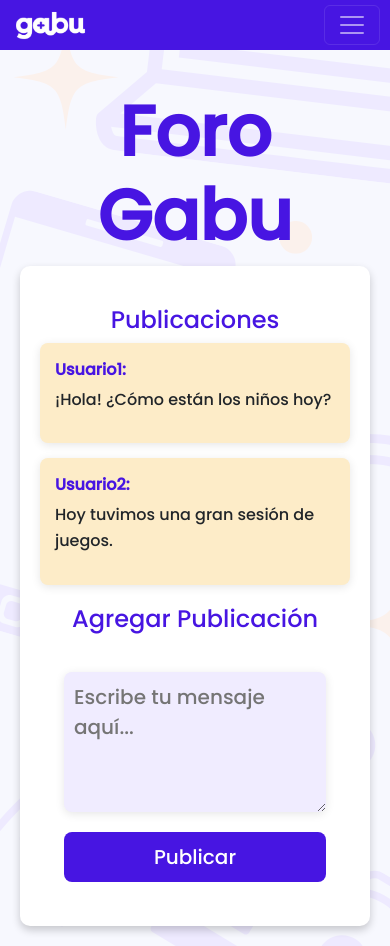
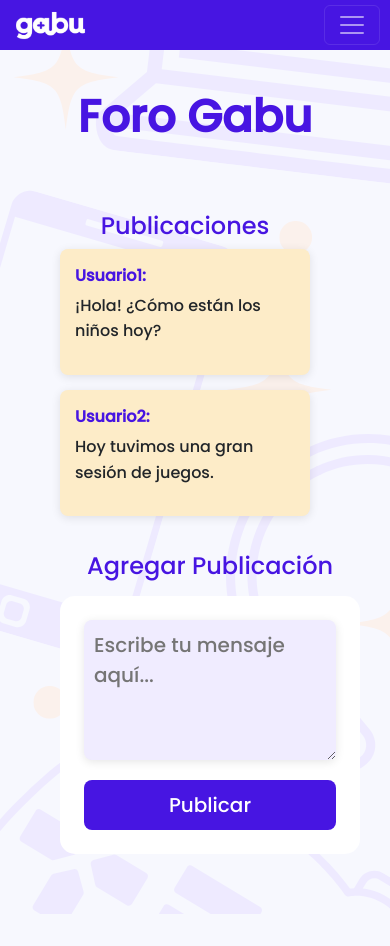
Before and after one commit to kimherdz/gabu-insights, a React (Create React App) app: page /social in a window 390 px wide. After the commit the page ends 914 px from the top, so only its background shows below. Built offline with nearby package versions, Linux system fonts and the light colour scheme.

Commit message:
ya todo es responsive :D

```diff
--- a/src/index.css
+++ b/src/index.css
@@ -11,5 +11,11 @@ h1{
   text-align: center;
   font-family: "Poppins", sans-serif;
   color: #4715e2 !important;
-  font-size: 70px !important;
+  font-size: 45px !important;
 }
+
+@media (max-width: 480px) {
+  h1 {
+    font-size: 1.5rem;
+  }
+}
--- a/src/pages/coaches/coach.css
+++ b/src/pages/coaches/coach.css
@@ -1,8 +1,8 @@
-h2{
-text-align: center;
-margin:20px;
-font-size: 50px;
-font-weight: bold;
+h2 {
+  text-align: center;
+  margin: 20px;
+  font-size: 2.5rem; /* Ajustado para que sea responsive */
+  font-weight: bold;
 }
 
 form {
--- a/src/pages/parenting.jsx
+++ b/src/pages/parenting.jsx
@@ -38,7 +38,7 @@ const Parenting = () => {
           itemStyle: {
             borderRadius: 10,
             borderColor: '#fff',
-            borderWidth: 2,
+            borderWidth: 3,
           },
           label: {
             show: false,
--- a/src/pages/social.jsx
+++ b/src/pages/social.jsx
@@ -30,6 +30,8 @@ const Social = () => {
       <h1 className="forum-title" style={{ fontWeight: 'bold'}}>Foro Gabu</h1>
 
       <div className="forum-container">
+        <div className="content-container"> {/* Agrupando publicaciones y formulario */}
+          <div className="post-section"> {/* Sección de publicaciones */}
             <h4 className="section-title">Publicaciones</h4>
             <ul className="post-list">
               {posts.map((post) => (
@@ -39,7 +41,9 @@ const Social = () => {
                 </li>
               ))}
             </ul>
+          </div>
 
+          <div className="add-post-container"> {/* Sección de agregar publicaciones */}
             <h4 className="section-title">Agregar Publicación</h4>
             <form onSubmit={handleAddPost} className="post-form">
               <textarea
@@ -48,7 +52,6 @@ const Social = () => {
                 onChange={(e) => setNewPost(e.target.value)}
                 placeholder="Escribe tu mensaje aquí..."
                 className="post-input"
-
               />
               <button type="submit" className="post-button">
                 Publicar
@@ -56,6 +59,8 @@ const Social = () => {
             </form>
           </div>
         </div>
+      </div>
+    </div>
   );
 };
 
--- a/src/pages/style.css
+++ b/src/pages/style.css
@@ -10,34 +10,38 @@ h1 {
 
 h2, h3 {
     color: #4715e2;
-    font-size: 45px;
+    font-size: 2rem;
+    margin: 1rem;
 }
 h4{
   text-align: center;
   color: #4715e2;
-  font-size: 30px;
+  font-size: 2rem;
 }
 
 .home-container {
   padding: 20px;
-  margin: 20px;
+  margin: 20px auto;
+  max-width: 90%;
 }
 
 .right-aligned {
     text-align: right;
+    margin-bottom: 20px;
 }
 
 .left-aligned {
     text-align: left;
+    margin-bottom: 20px;
 }
 
 .text-box1 {
-    font-size: 20px;
+    font-size: 1.17rem;
     text-align: right;
     padding: 20px;
-    margin: 0;
-    margin-left: auto;
-    width: 80rem;
+    margin: 0 auto;
+    width: 100%;
+    max-width: 60rem;
     height: auto;
     background-color: #f0ecff;
     box-shadow: 0 2px 10px rgba(0, 0, 0, 0.1);
@@ -46,11 +50,12 @@ h4{
 }
 
 .text-box2 {
-    font-size: 20px;
+    font-size: 1.17rem;
     text-align: left;
     padding: 20px;
-    margin: 0;
-    width: 80rem;
+    margin: 0 auto;
+    width: 100%;
+    max-width: 60rem;
     height: auto;
     background-color: #f0ecff;
     box-shadow: 0 2px 10px rgba(0, 0, 0, 0.1);
@@ -58,10 +63,33 @@ h4{
     color: #5b5e76;
 }
 
+@media (max-width: 768px) {
+  h2, h3 {
+    font-size: 1.875rem; /* Disminuye el tamaño de las fuentes en pantallas medianas */
+  }
 
-/*Parenting*/
+  .text-box1, .text-box2 {
+    font-size: 0.875rem; /* Ajusta el tamaño de la fuente en dispositivos móviles */
+    padding: 15px;
+    width: 100%; /* Usa el 100% del ancho disponible */
+    max-width: none;
+  }
+}
+
+@media (max-width: 480px) {
+  h1 {
+    font-size: 1.5rem;
+  }
+  h2, h3 {
+    font-size: 1.5rem;
+  }
+}
+
+
+/* Parenting */
 .parenting-container {
   padding: 20px;
+  margin: auto;
 }
 
 .center-title {
@@ -74,6 +102,7 @@ h4{
   justify-content: space-around;
   align-items: flex-start;
   padding: 20px;
+  flex-wrap: wrap; /* Permite que los elementos se muevan a una nueva línea en pantallas pequeñas */
 }
 
 /* Gráfica */
@@ -81,7 +110,7 @@ h4{
   display: flex;
   flex-direction: column;
   align-items: center;
-  width: 50%;
+  width: 48%; /* Ajusta a 48% para que haya un pequeño espacio entre los contenedores en pantallas medianas */
   margin: 1rem;
 }
 
@@ -92,14 +121,16 @@ h4{
 
 #chart {
   flex: 1;
+  width: 100%; /* Ocupa todo el ancho disponible */
 }
 
-/*Insights*/
+/* Insights */
 .comments-section {
   flex: 1;
   padding: 20px;
-  font-size: 25px;
-  width: 20rem;
+  font-size: 1.2rem; /* Ajusta el tamaño para adaptarse mejor a pantallas pequeñas */
+  width: 100%; /* Ajuste de ancho en pantallas pequeñas */
+  max-width: 30rem;
 }
 
 .comments-section ul {
@@ -111,38 +142,83 @@ h4{
 .comments-section li {
   display: flex;
   align-items: center;
-  padding: 10px 0;
+  padding: 10px;
   background-color: #ffc243;
-  height: 5rem;
+  height: auto; /* Cambia la altura fija para evitar que el texto se desborde */
   border-radius: 15px;
-  margin: 15px;
-  padding: 5px;
+  margin: 10px;
   text-align: left;
 }
 
+/* Media Queries */
+@media (max-width: 768px) {
+  .chart-container, .comments-section {
+    width: 100%; /* Acomoda el ancho de cada sección en pantallas medianas */
+  }
 
-/*Tiempo de Juego*/
-#weekly-chart{
-  padding: 20px;
+  .content-container {
+    flex-direction: column; /* Cambia la orientación a columna en pantallas medianas */
+    align-items: center;
+  }
 }
 
-#coexistence-chart{
-  padding: 20px;
+@media (max-width: 480px) {
+  .center-title {
+    font-size: 1.5rem; /* Ajusta el tamaño de título para pantallas pequeñas */
+  }
+
+  .comments-section li {
+    font-size: 1rem;
+    padding: 8px; /* Disminuye el padding para pantallas pequeñas */
+  }
 }
 
-/*Foro Gabu*/
-/*Foro*/
+/* Tiempo de Juego */
+#weekly-chart,
+#coexistence-chart {
+  padding: 20px;
+  width: 100%; /* Asegura que los gráficos ocupen todo el ancho disponible */
+  max-width: 800px; /* Define un ancho máximo para evitar que se estiren demasiado en pantallas grandes */
+  margin: auto; /* Centra los gráficos en su contenedor */
+}
+
+/* Media Queries */
+@media (max-width: 768px) {
+  #weekly-chart,
+  #coexistence-chart {
+    padding: 15px; /* Ajusta el padding para pantallas más pequeñas */
+    max-width: 100%; /* Permite que los gráficos ocupen todo el ancho en pantallas más pequeñas */
+  }
+}
+
+@media (max-width: 480px) {
+  #weekly-chart,
+  #coexistence-chart {
+    padding: 10px; /* Reduce el padding aún más para pantallas pequeñas */
+  }
+}
+
+
+/* Foro Gabu */
 .forum-container {
-  background-color: #fff;
   padding: 20px;
-  border-radius: 10px; /* Bordes redondeados */
-  box-shadow: 0 4px 8px rgba(0, 0, 0, 0.2); /* Sombra para resaltar el contenedor */
 }
 
 .forum-page {
   padding: 20px;
-  max-width: 600px;
+  max-width: 1200px; /* Aumentado para pantallas más grandes */
   margin: 0 auto;
+}
+
+.content-container {
+  display: flex; /* Utiliza flexbox para alinear publicaciones y formulario */
+  justify-content: space-between; /* Espacio entre publicaciones y formulario */
+  align-items: flex-start; /* Alinea elementos al principio */
+}
+
+.post-section {
+  flex: 1; /* Permite que la lista ocupe el espacio disponible */
+  margin-right: 20px; /* Espacio entre la lista y el formulario */
 }
 
 .section-title {
@@ -181,6 +257,10 @@ h4{
 }
 
 /* Formulario para nuevos posts */
+.add-post-container {
+  width: 300px; /* Ancho fijo para la sección de agregar publicaciones */
+}
+
 .post-form {
   display: flex;
   flex-direction: column;
```
Lines whose indentation alone changed are shown as unchanged.
